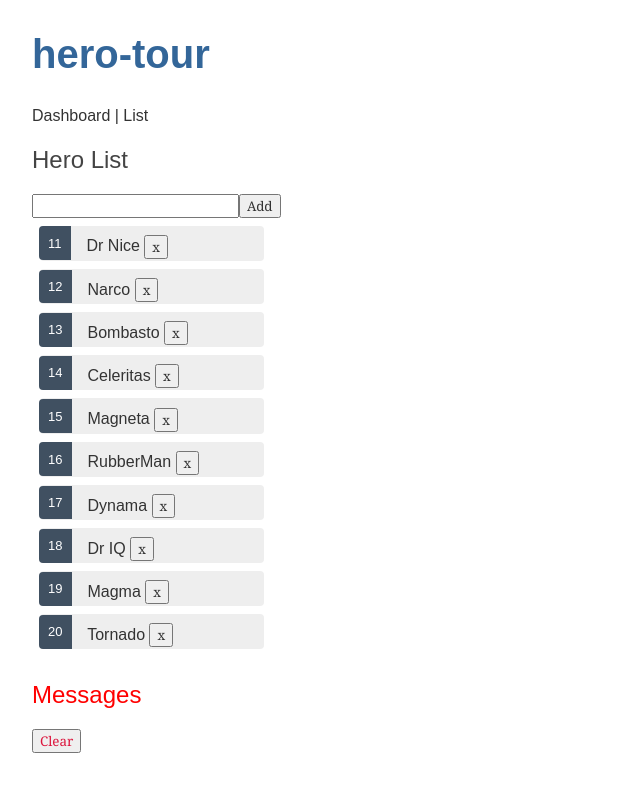
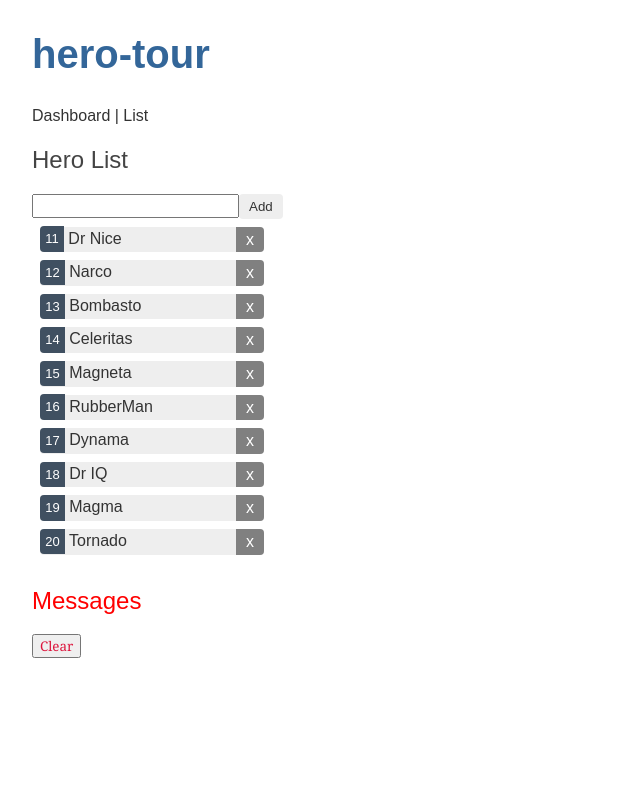
Before and after one commit to j-wut/hero-tour, an Angular app: page /list in a window 1280 px wide. Shown: the top 792 px of the page, without its empty margins (0-640 px from the left). Built offline with nearby package versions, Linux system fonts and the light colour scheme.

Commit message:
more styling

```diff
--- a/src/app/heroes/heroes.component.css
+++ b/src/app/heroes/heroes.component.css
@@ -11,9 +11,10 @@
   left: 0;
   background-color: #eee;
   margin: 0.5em;
-  padding: 0.3em 0;
+  padding: 0;
   height: 1.6em;
   border-radius: 4px;
+  line-height: 1.5em;
 }
 .heroes li:hover {
   color: #607d8b;
@@ -29,16 +30,39 @@
   color: white;
 }
 .heroes .badge {
-  display: inline-block;
   font-size: small;
   color: white;
-  padding: 0.8em 0.7em 0 0.7em;
   background-color: #405061;
-  line-height: 1em;
   position: relative;
-  left: -1px;
-  top: -4px;
-  height: 1.8em;
-  margin-right: 0.8em;
+  padding: 0.4em;
+  height: 100%;
+  margin-right: 0;
   border-radius: 4px 0 0 4px;
 }
+
+button {
+  background-color: #eee;
+  border: none;
+  padding: 5px 10px;
+  border-radius: 4px;
+  cursor: pointer;
+  cursor: hand;
+  font-family: Arial;
+}
+
+button:hover {
+  background-color: #cfd8dc;
+}
+
+button.delete {
+  position: relative;
+  background-color: gray !important;
+  color: white;
+  float: right;
+  border-radius: 0 4px 4px 0;
+
+  font-size: medium;
+  line-height: 1em;
+  height: 100%;
+  margin: 0;
+}
```
Also changed, not shown: src/app/message/message.component.css (line endings or trailing spaces).
